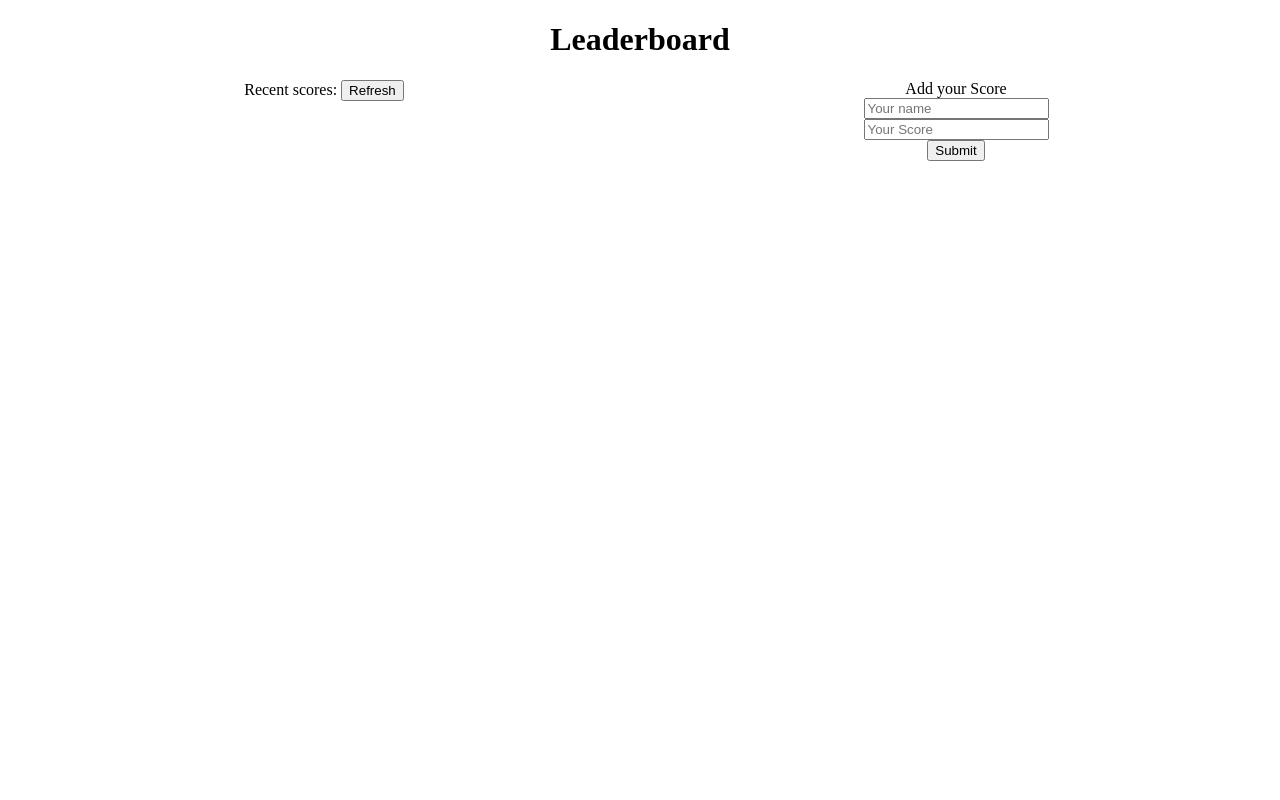
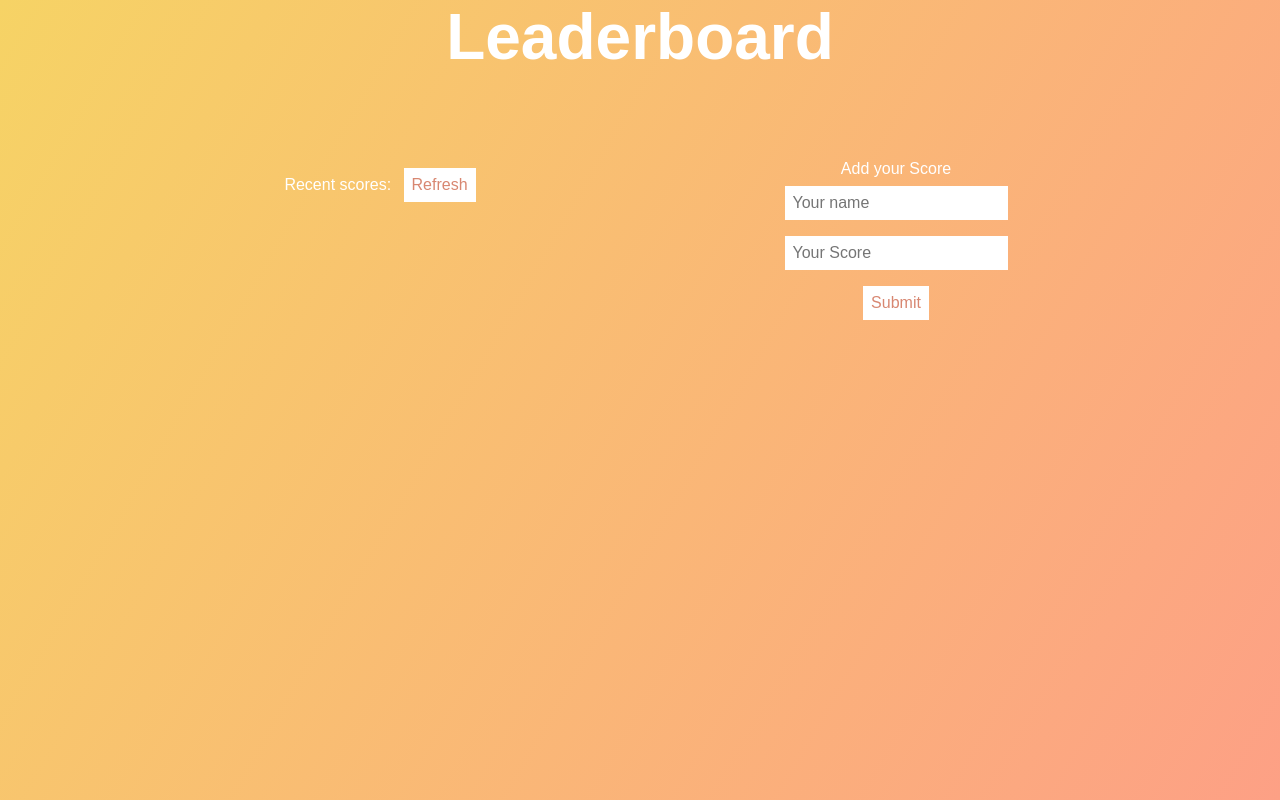
Before and after one commit to mariordgez/leaderboard, a website built with webpack: page src/index.html in a window 1280 px wide. Built offline with nearby package versions, Linux system fonts and the light colour scheme; no server answers.

Commit message:
Add style to body and form input

```diff
--- a/src/style.css
+++ b/src/style.css
@@ -1,10 +1,48 @@
+* {
+  margin: 0;
+  padding: 0;
+  box-sizing: border-box;
+}
 body {
+  background-image: linear-gradient(120deg, #f6d365, #fda085);
+  color: white;
+  font-family: 'Poppins', sans-serif;
+  min-height: 100vh;
   text-align: center;
   align-items: center;
 }
 
+header {
+  font-size: 2rem;
+  min-height: 20vh;
+}
+
+form input,
+form button {
+  padding: 0.5rem;
+  margin: 0.5rem;
+  font-size: 1rem;
+  border: none;
+  background: white;
+}
+
+form button {
+  color: #d88771;
+  background: white;
+  cursor: pointer;
+  transition: all 0.3s ease;
+}
+
+form button:hover {
+  color: white;
+  background: #d88771;
+}
+
 .container {
   display: flex;
+  width: 80%;
+  margin-left: auto;
+  margin-right: auto;
 }
 
 .item {
```
